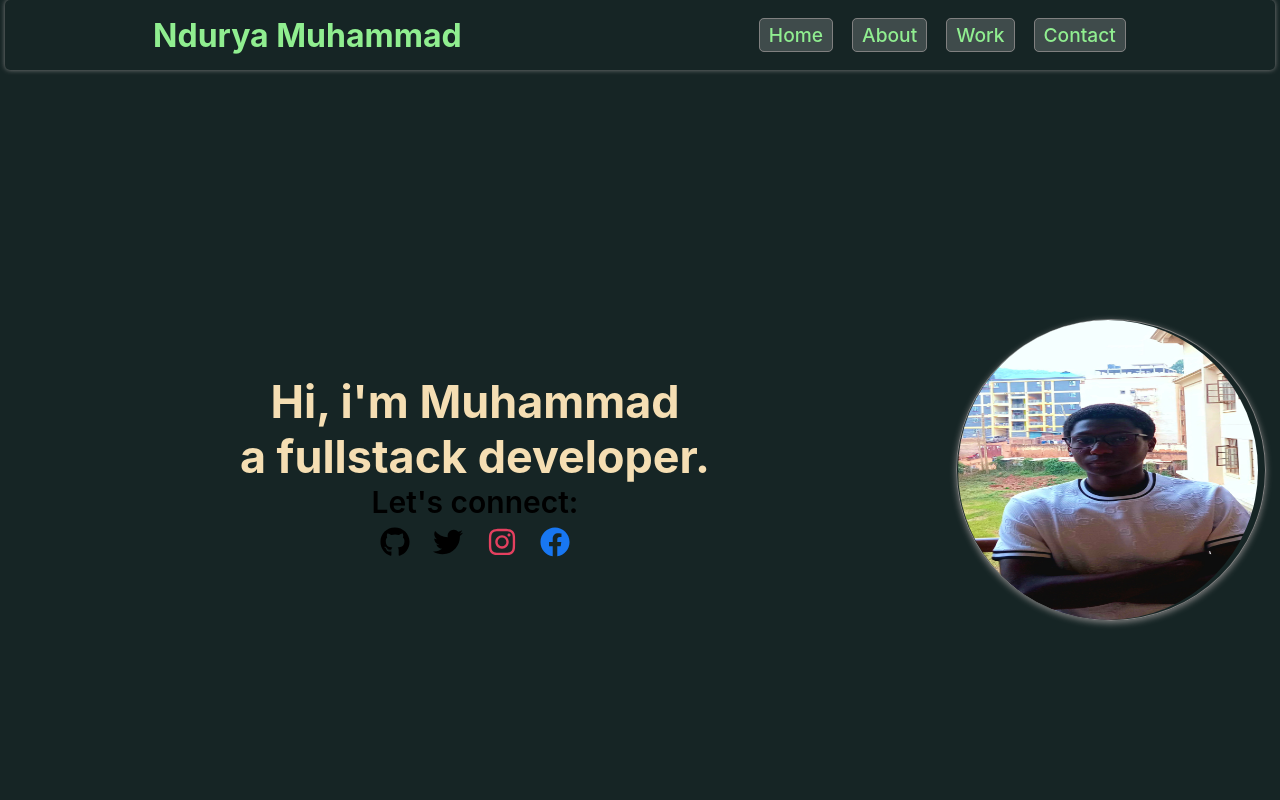
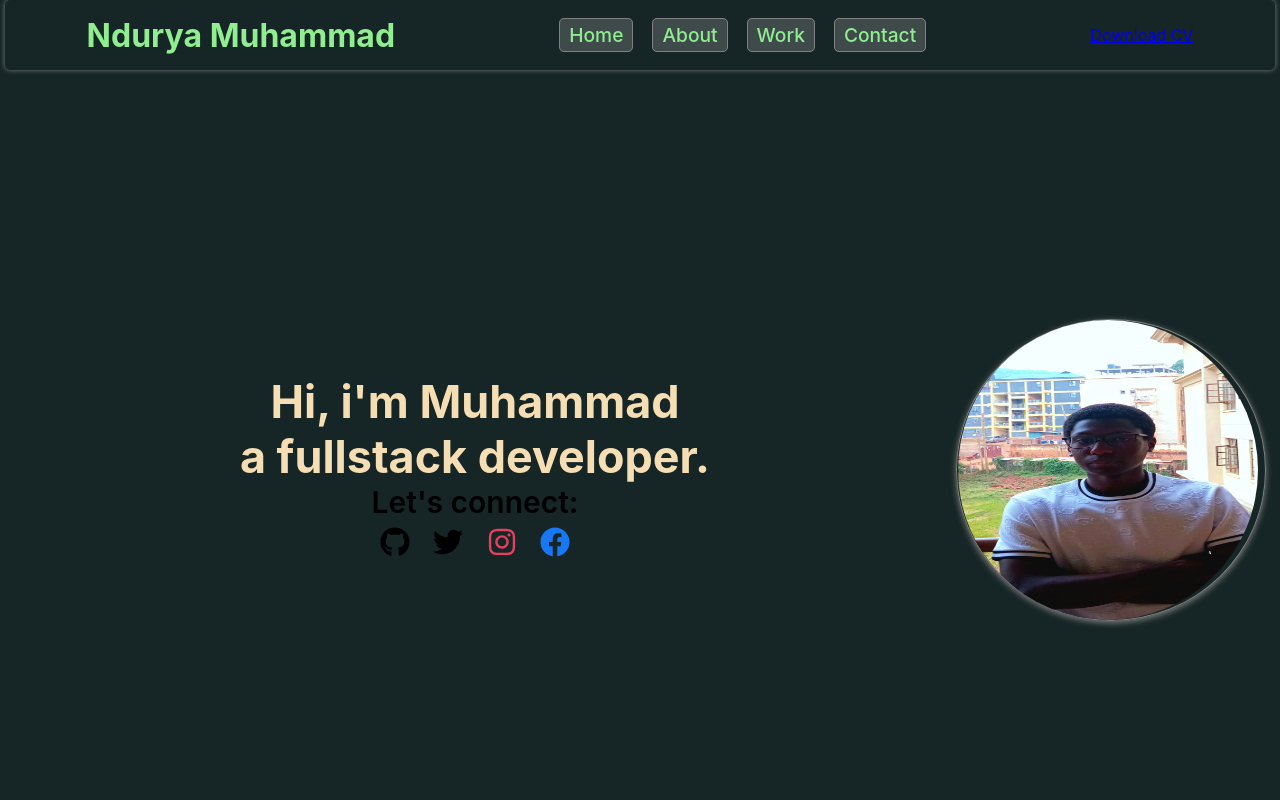
Before and after one commit to Ndurya1/portfolio, a React (Create React App) app: page / in a window 1280 px wide. Shown: the top 800 px of the page. Built offline with nearby package versions, Linux system fonts and the light colour scheme.

Commit message:
Update Navbar.js

```diff
--- a/src/Components/Navbar.js
+++ b/src/Components/Navbar.js
@@ -15,6 +15,9 @@ function Navbar(){
                 <li> <a href="#work">Work</a></li>
                 <li> <a href="#contacts">Contact</a></li>
             </ul>
+            <div className="cv">
+            <a href=" /Public/MY_CV[1].docx" download="Ndurya-cv">Download CV</a>
+            </div>
                  <div className="menu-toggle" onClick={() => setMenuOpen(!menuOpen)}>
             &#9776;
             </div>
```
